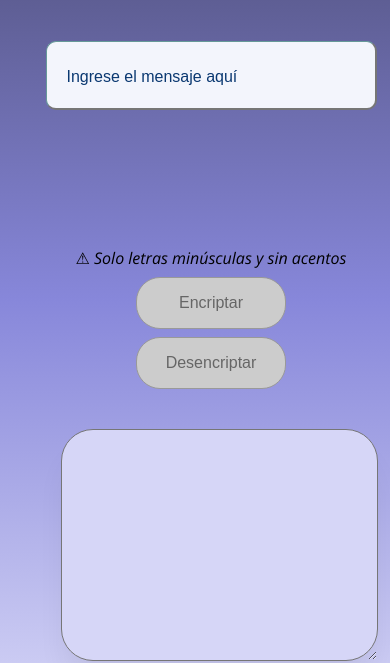
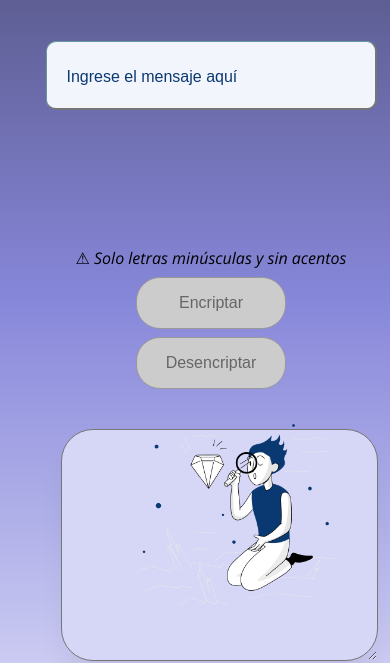
Before and after one commit to sthefany1208/text-encryptor-sprint01, a plain HTML site: page index.html in a window 390 px wide. Shown: the part 125-788 px from the top of the page. Drawn offline with nearby package versions, Linux system fonts and the light colour scheme.

Commit message:
cambios en la imagen
cambios en la imagen

```diff
--- a/style.css
+++ b/style.css
@@ -136,6 +136,9 @@ footer{
      background-image: url(imagenes/ola.svg);
      background-size: cover;
 
+
+
+
 }
 
 @media screen and (max-width:1000px){
@@ -170,8 +173,13 @@ footer{
     height: 200px;
 
 }
-.container2 img{
-    display: none;
+.image-position{
+    top: 65%;
+    left: 35%;
+    max-width: 200px;
+    max-height: 200px;
+}
+
 }
 footer{
     display: none;
```
